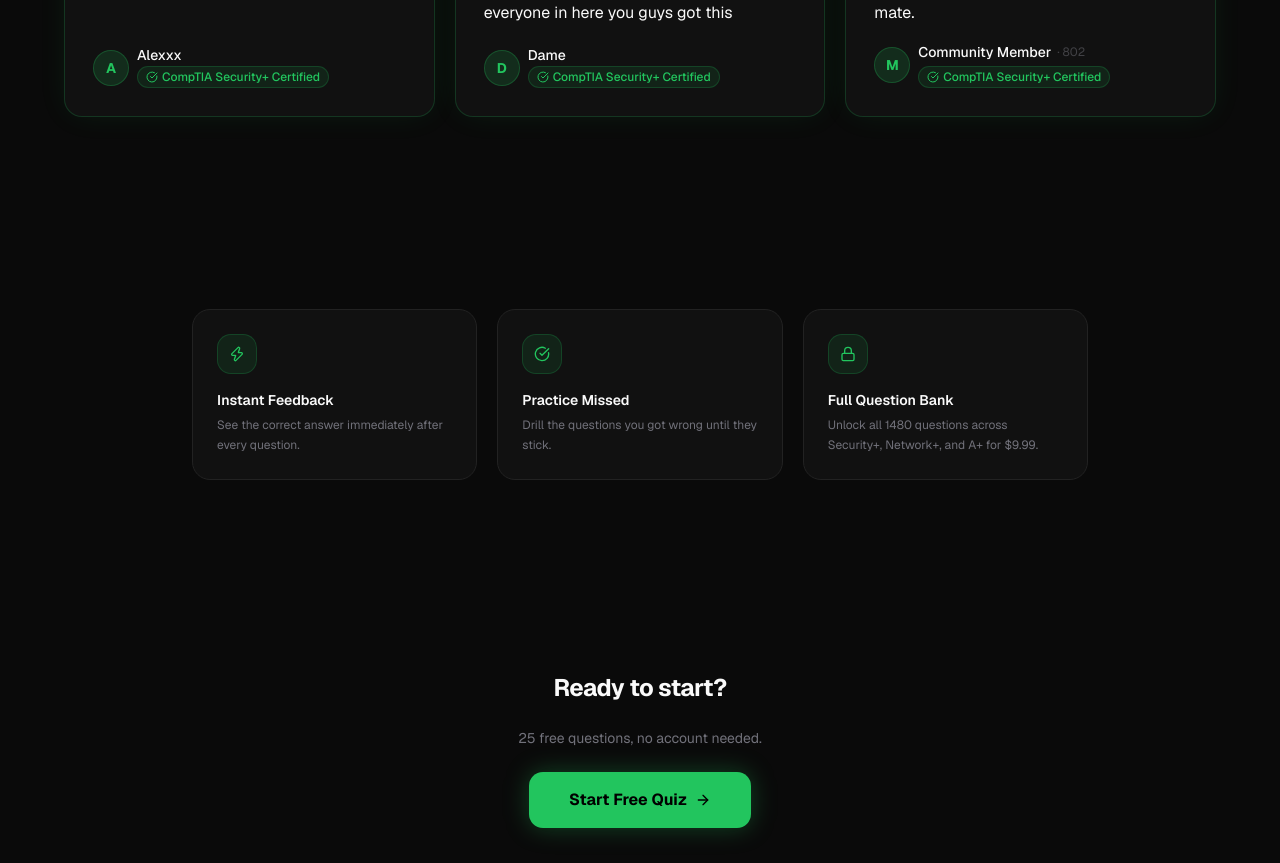
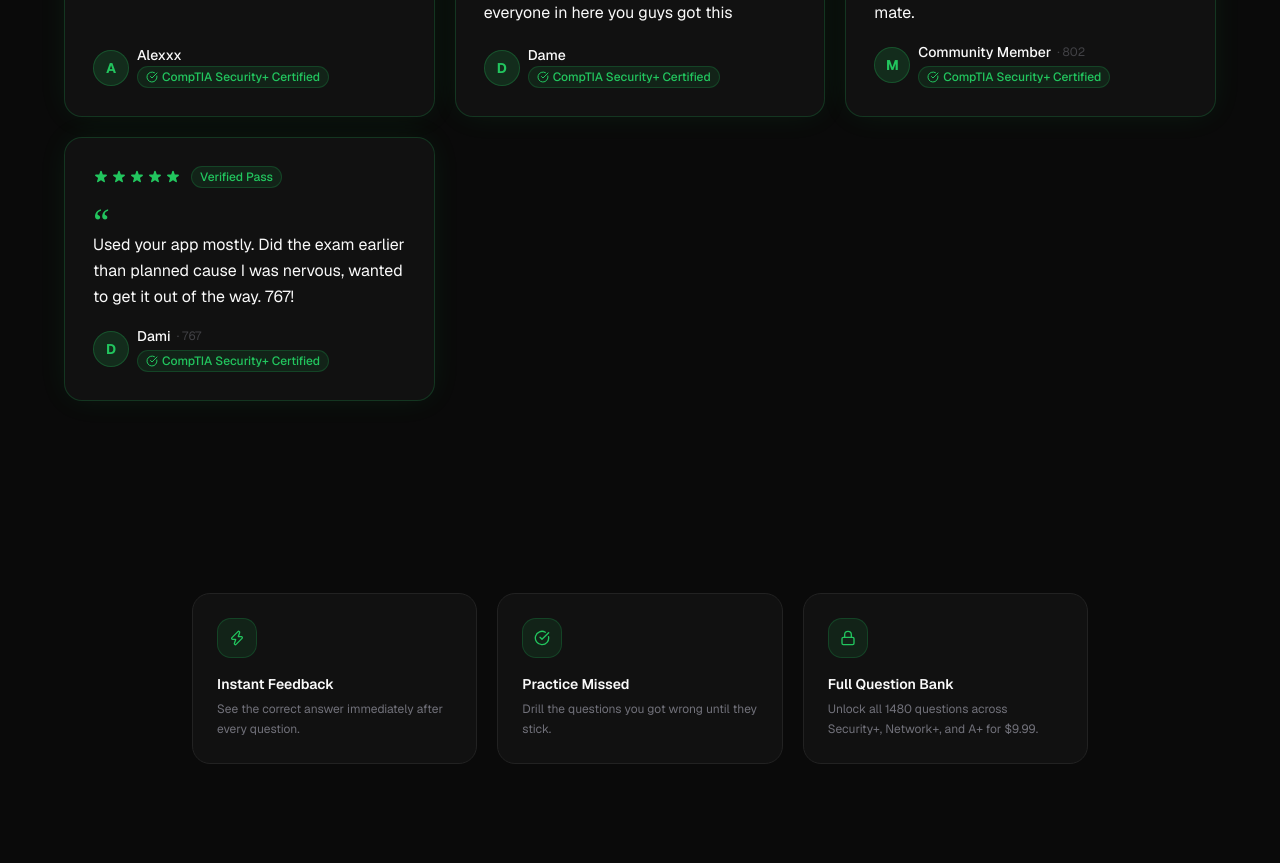
Before and after one commit to RayyanNahavandi/passplus, a Next.js app: page / in a window 1280 px wide. Shown: the part 1380-2243 px from the top of the page. Built offline with nearby package versions, Linux system fonts and the light colour scheme; no server answers.

Commit message:
add dami verified pass testimonial score 767

```diff
--- a/app/page.tsx
+++ b/app/page.tsx
@@ -846,6 +846,54 @@
               </div>
             </div>
           </motion.div>
+
+          {/* Testimonial 4 */}
+          <motion.div
+            initial={shouldReduce ? {} : { opacity: 0, y: 16 }}
+            whileInView={shouldReduce ? {} : { opacity: 1, y: 0 }}
+            viewport={{ once: true, margin: "-20px" }}
+            transition={{ duration: 0.4, ease: "easeOut", delay: 0.3 }}
+          >
+            <div className="relative flex flex-col bg-card border border-accent-green/20 rounded-2xl p-6 sm:p-7 shadow-[0_0_32px_-6px_rgba(34,197,94,0.12)] hover:shadow-[0_0_40px_-6px_rgba(34,197,94,0.18)] hover:border-accent-green/30 transition-all h-full">
+              {/* Stars */}
+              <div className="flex items-center gap-0.5 mb-4">
+                {[...Array(5)].map((_, i) => (
+                  <svg key={i} className="w-4 h-4 text-accent-green fill-accent-green" viewBox="0 0 20 20" aria-hidden="true">
+                    <path d="M9.049 2.927c.3-.921 1.603-.921 1.902 0l1.07 3.292a1 1 0 00.95.69h3.462c.969 0 1.371 1.24.588 1.81l-2.8 2.034a1 1 0 00-.364 1.118l1.07 3.292c.3.921-.755 1.688-1.54 1.118l-2.8-2.034a1 1 0 00-1.175 0l-2.8 2.034c-.784.57-1.838-.197-1.539-1.118l1.07-3.292a1 1 0 00-.364-1.118L2.98 8.72c-.783-.57-.38-1.81.588-1.81h3.461a1 1 0 00.951-.69l1.07-3.292z" />
+                  </svg>
+                ))}
+                <span className="ml-2 text-xs font-medium text-accent-green bg-accent-green/10 border border-accent-green/20 px-2 py-0.5 rounded-full">
+                  Verified Pass
+                </span>
+              </div>
+
+              {/* Quote mark */}
+              <span className="text-4xl font-serif leading-none text-accent-green select-none" aria-hidden>
+                &ldquo;
+              </span>
+
+              <p className="text-sm sm:text-base text-foreground leading-relaxed -mt-2 mb-4">
+                Used your app mostly. Did the exam earlier than planned cause I was nervous, wanted to get it out of the way. 767!
+              </p>
+
+              {/* Attribution */}
+              <div className="flex items-center gap-2 mt-auto">
+                <div className="w-9 h-9 rounded-full bg-accent-green/15 border border-accent-green/25 flex items-center justify-center text-sm font-bold text-accent-green shrink-0">
+                  D
+                </div>
+                <div className="flex flex-col gap-1">
+                  <div className="flex items-center gap-1.5 leading-none">
+                    <span className="text-sm font-medium text-foreground">Dami</span>
+                    <span className="text-xs text-muted-foreground/50 font-normal">· 767</span>
+                  </div>
+                  <span className="inline-flex items-center gap-1 text-xs text-accent-green bg-accent-green/10 border border-accent-green/20 px-2 py-0.5 rounded-full font-medium whitespace-nowrap w-fit">
+                    <CheckCircle className="w-3 h-3 shrink-0" />
+                    CompTIA Security+ Certified
+                  </span>
+                </div>
+              </div>
+            </div>
+          </motion.div>
         </div>
       </section>
 
```
